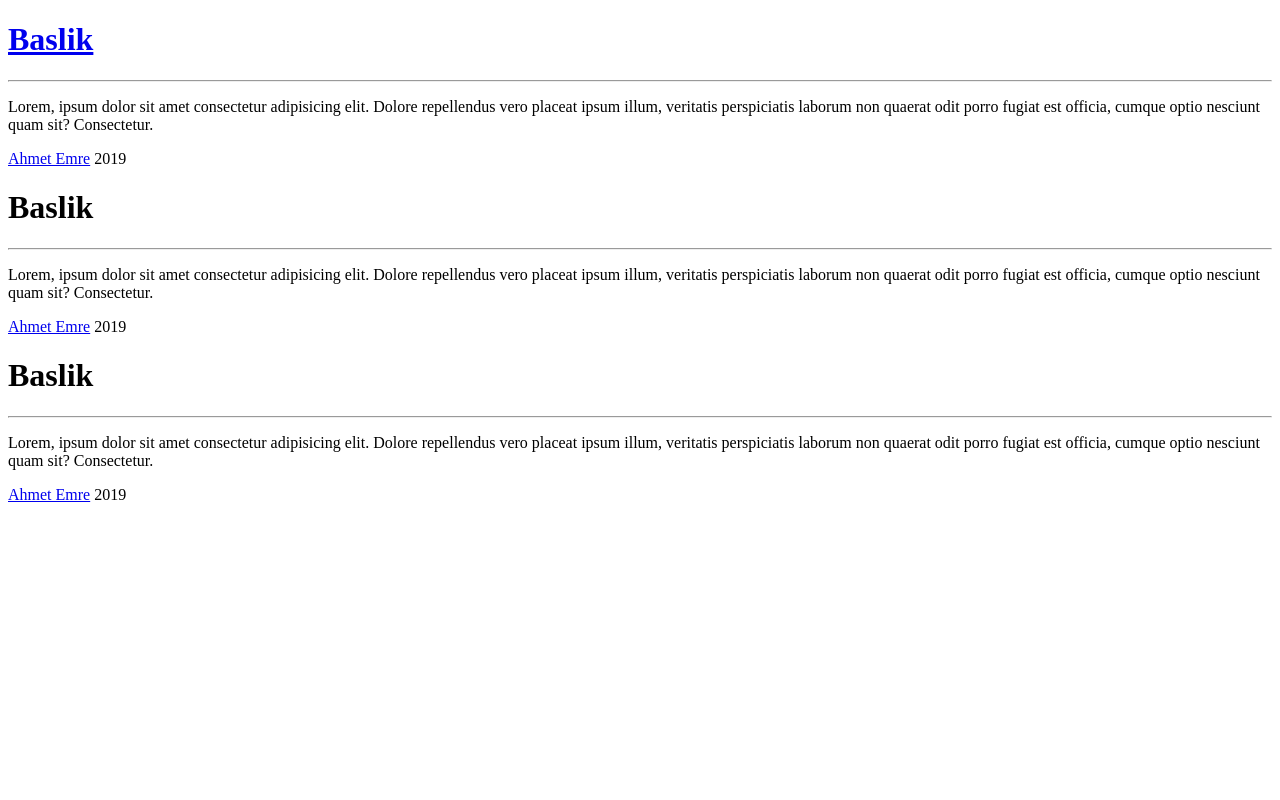
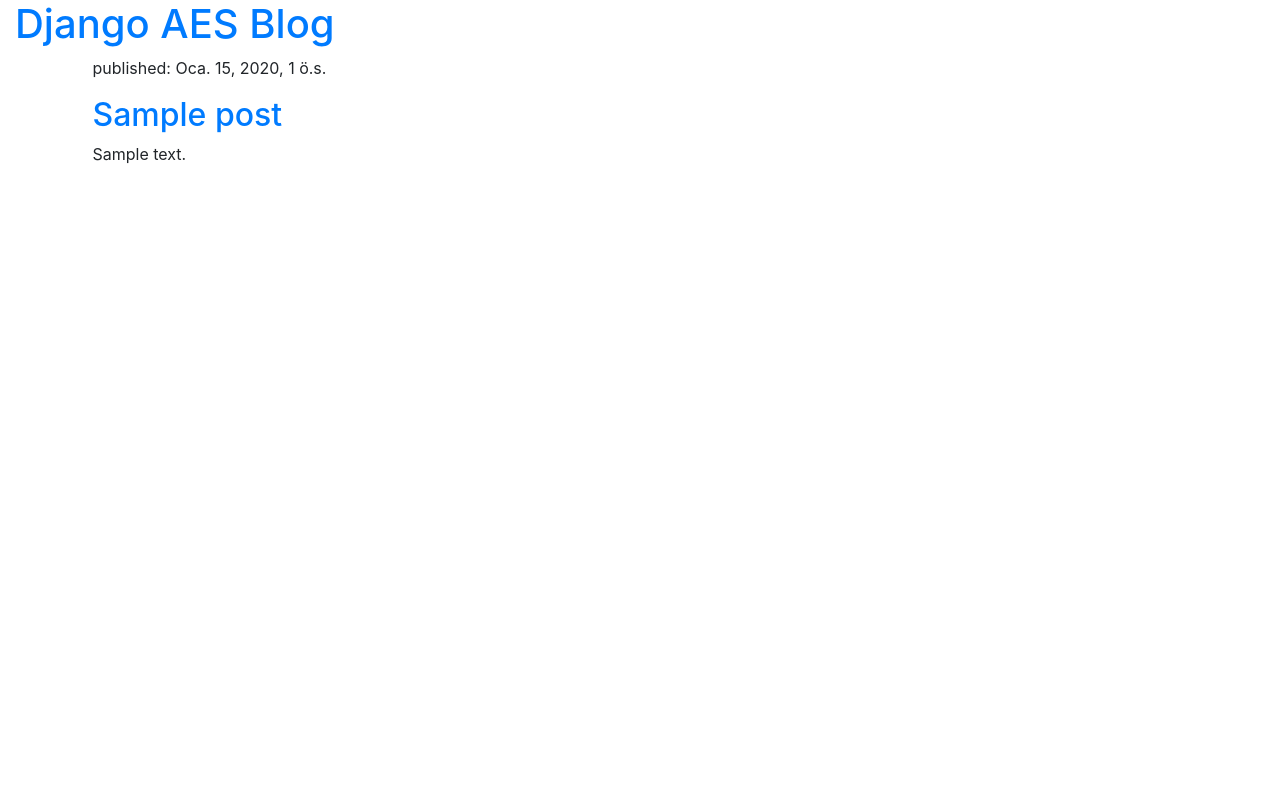
Before and after one commit to AEmreSertdemir/NewProject, a Django app: template blog/templates/blog/post_list.html in a window 1280 px wide. Run offline with Django 3.2, Linux system fonts and the light colour scheme; the template is opened without the code that fills it: values that come from a table or form of the project are taken from there, others are empty; tables that the repository leaves empty hold one stand-in row (values such as "Sample post"); some libraries are stand-ins or nearby versions.

Commit message:
bu benim son mesajim

```diff
--- /dev/null
+++ b/blog/static/css/style.css
@@ -0,0 +1,3 @@
+body {
+    padding-left: 15px;
+}
--- a/blog/templates/blog/post_list.html
+++ b/blog/templates/blog/post_list.html
@@ -1,26 +1,25 @@
-<!DOCTYPE html>
-<html lang="en">
-<head>
-    <meta charset="UTF-8">
-    <meta name="viewport" content="width=device-width, initial-scale=1.0">
-    <meta http-equiv="X-UA-Compatible" content="ie=edge">
-    <title>Document</title>
-</head>
-<body>
-    <h1><a href="#">Baslik</a> </h1>
-    <hr>
-    <p>Lorem, ipsum dolor sit amet consectetur adipisicing elit. Dolore repellendus vero placeat ipsum illum, veritatis perspiciatis laborum non quaerat odit porro fugiat est officia, cumque optio nesciunt quam sit? Consectetur.</p>
-    <a href="#">Ahmet Emre</a>
-    <span>2019</span>
-    <h1>Baslik</h1>
-    <hr>
-    <p>Lorem, ipsum dolor sit amet consectetur adipisicing elit. Dolore repellendus vero placeat ipsum illum, veritatis perspiciatis laborum non quaerat odit porro fugiat est officia, cumque optio nesciunt quam sit? Consectetur.</p>
-    <a href="#">Ahmet Emre</a>
-    <span>2019</span>
-    <h1>Baslik</h1>
-    <hr>
-    <p>Lorem, ipsum dolor sit amet consectetur adipisicing elit. Dolore repellendus vero placeat ipsum illum, veritatis perspiciatis laborum non quaerat odit porro fugiat est officia, cumque optio nesciunt quam sit? Consectetur.</p>
-    <a href="#">Ahmet Emre</a>
-    <span>2019</span>
-</body>
+{% load static %}
+<html>
+    <head>
+        <title>Django AES blog</title>
+        <link rel="stylesheet" href="https://stackpath.bootstrapcdn.com/bootstrap/4.3.1/css/bootstrap.min.css" integrity="sha384-ggOyR0iXCbMQv3Xipma34MD+dH/1fQ784/j6cY/iJTQUOhcWr7x9JvoRxT2MZw1T" crossorigin="anonymous">
+
+        <link rel="stylesheet" href="{% static 'css/style.css' %}">
+    </head>
+    <body>
+        <div>
+            <h1><a href="/">Django AES Blog</a></h1>
+        </div>
+        <div class="container">
+            <div class="row">
+                    {% for post in posts %}
+                  <div class="col-sm">
+                    <p>published: {{ post.published_date }}</p>
+                    <h2><a href="">{{ post.title }}</a></h2>
+                    <p>{{ post.text|linebreaksbr }}</p>
+                  </div>
+                  {% endfor %}
+                </div>
+              </div>
+    </body>
 </html>
--- a/blog/views.py
+++ b/blog/views.py
@@ -1,6 +1,9 @@
 from django.shortcuts import render
+from django.utils import timezone
+from .models import Post
 
 # Create your views here.
 
 def get_post_list(request):
-    return render(request, 'blog/post_list.html', {})
+    posts = Post.objects.filter(published_date__lte=timezone.now()).order_by('published_date')
+    return render(request, 'blog/post_list.html', {'posts' : posts})
```
